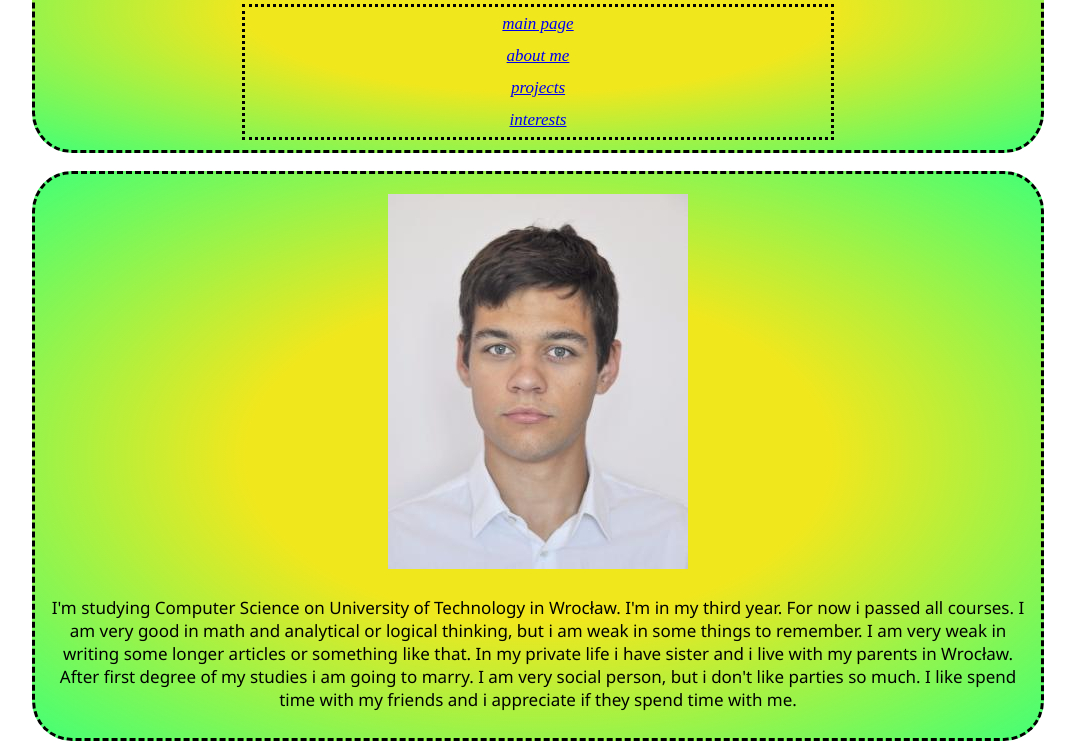
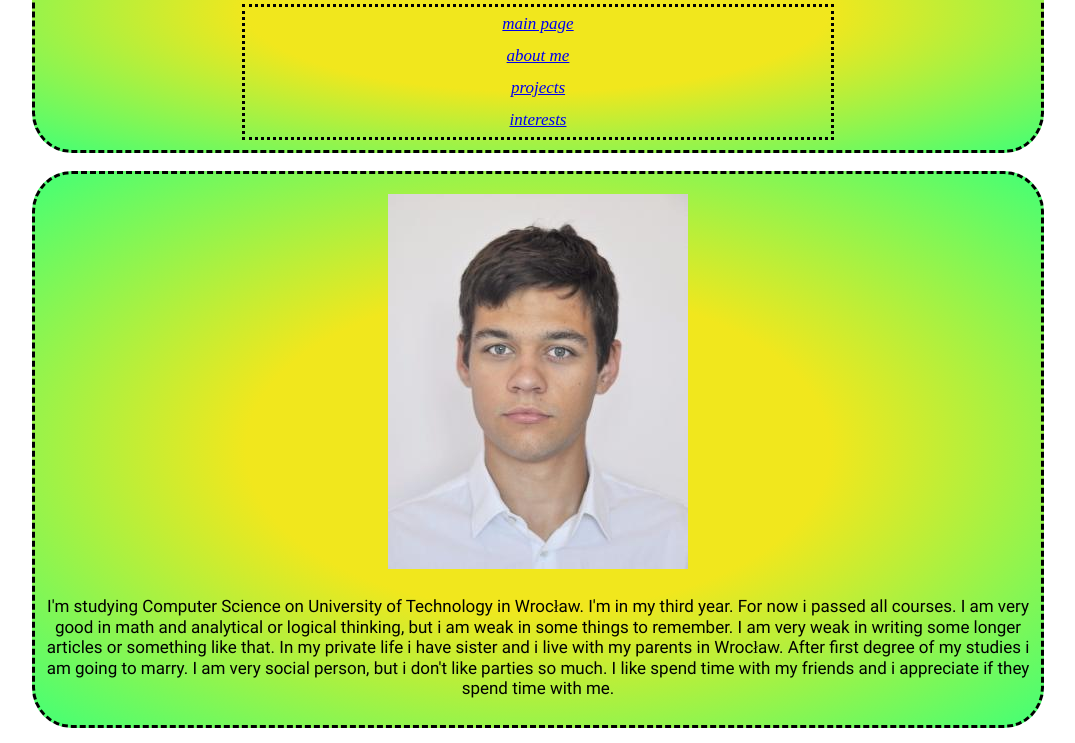
Before and after one commit to sates298/5th-Term, a plain HTML site: page www/portfolio/html/about.html in a window 1280 px wide. Shown: the part 141-884 px from the top of the page, without its empty margins (102-1177 px from the left). Drawn offline with Linux system fonts and the light colour scheme.

Commit message:
add font from internet by font-face

```diff
--- a/www/portfolio/css/cv.css
+++ b/www/portfolio/css/cv.css
@@ -6,9 +6,15 @@
     padding: 10px;
 }
 
+@font-face {
+    font-family: 'myFont';
+    src: url(../myFont.woff) format('woff') ;
+}
+
+
 p {
     font-size: 17px;
-    font-family: Segoe UI;
+    font-family: myFont;
 }
 
 @media only screen and (max-width: 600px) {
```
Also changed, not shown: www/portfolio/myFont.woff (added).
